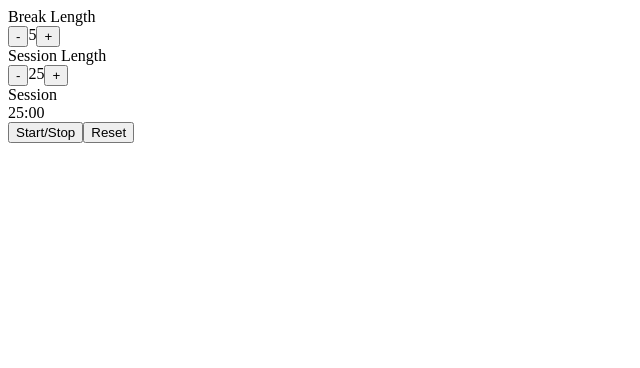
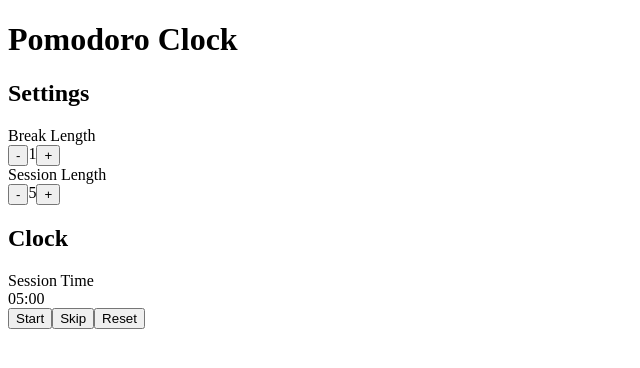
Before and after one commit to cyrilgourgouillon/pomodoro-clock, an Angular app: page / in a window 1280 px wide. Shown: the top 368 px of the page, without its empty margins (0-640 px from the left). Built offline with nearby package versions, Linux system fonts and the light colour scheme.

Commit message:
Timer works + command buttons work #7 #6 #4 #3

```diff
--- a/src/app/app.component.html
+++ b/src/app/app.component.html
@@ -1,5 +1,8 @@
+<h1>Pomodoro Clock</h1>
+<h2 id="title">Settings</h2>
+
 <app-time-selector timeSelectorName="Break" [minValue]="0" [maxValue]="20"></app-time-selector>
 
 <app-time-selector timeSelectorName="Session" [minValue]="0" [maxValue]="60"></app-time-selector>
 
-<app-timer [minutes]="timerMinute"></app-timer>
+<app-timer></app-timer>
--- a/src/app/app.component.ts
+++ b/src/app/app.component.ts
@@ -1,4 +1,4 @@
-import { Component, OnInit } from '@angular/core';
+import { Component } from '@angular/core';
 
 import { TimerService } from './service/timer/timer.service';
 import { Timer } from './timer';
@@ -12,25 +12,12 @@ export class AppComponent {
   title = 'pomodoro-clock';
   timerMinute : Timer["minute"];
   timerSecond : Timer["second"];
+  state : 'start' | 'stop';
 
   constructor(private timerService: TimerService) { }
 
   ngOnInit() {
-    this.timerService.currentBreakMinute.subscribe((value) => {
-      this.timerMinute = value;
-    });
 
-    this.timerService.currentBreakSecond.subscribe((value) => {
-      this.timerSecond = value;
-    });
-
-    this.timerService.currentSessionMinute.subscribe((value) => {
-      this.timerMinute = value;
-    });
-
-    this.timerService.currentSessionSecond.subscribe((value) => {
-      this.timerSecond = value;
-    });
   }
 
 }
--- a/src/app/service/timer/timer.service.ts
+++ b/src/app/service/timer/timer.service.ts
@@ -7,15 +7,18 @@ import { Timer } from 'src/app/timer';
   providedIn: 'root'
 })
 export class TimerService {
-  private sessionMinute = new BehaviorSubject<number>(25);
+  sessionMinute = new BehaviorSubject<number>(5);
   currentSessionMinute = this.sessionMinute.asObservable();
   private sessionSecond = new BehaviorSubject<number>(0);
   currentSessionSecond = this.sessionSecond.asObservable();
 
-  private breakMinute = new BehaviorSubject<number>(5);
+  private breakMinute = new BehaviorSubject<number>(1);
   currentBreakMinute = this.breakMinute.asObservable();
   private breakSecond = new BehaviorSubject<number>(0);
   currentBreakSecond = this.breakSecond.asObservable();
+
+  private state = new BehaviorSubject<'start' | 'stop'>('stop');
+  currentState = this.state.asObservable();
 
   getDefaultSessionMinute() {
     return this.sessionMinute.value;
@@ -41,6 +44,10 @@ export class TimerService {
     this.breakSecond.next(second);
   }
 
+  setState(state: 'start' | 'stop') {
+    this.state.next(state);
+  }
+
   constructor() { }
 
 }
--- a/src/app/timer/timer.component.html
+++ b/src/app/timer/timer.component.html
@@ -1,11 +1,17 @@
 <div id="session-container">
-	<div id="timer-label">Session</div>
+	<h2 id="timer-label">Clock</h2>
+	<div id="type-title-label">
+		<span *ngIf="type === 'break'">Break Time</span>
+		<span *ngIf="type === 'session'">Session Time</span>
+	</div>
 	<div id="time-left">
 		<span>{{minutes | timerDisplay}}</span>:<span>{{seconds | timerDisplay}}</span>
 	</div>
 </div>
 
 <div id="controls-container">
-	<button id="start_stop">Start/Stop</button>
-	<button id="reset">Reset</button>
+	<button id="start-btn" *ngIf="state === 'stop'" (click)="changeState('stop')">Start</button>
+	<button id="stop-btn" *ngIf="state === 'start'" (click)="changeState('start')">Stop</button>
+	<button id="skip" (click)="skipTimer()">Skip</button>
+	<button id="reset" (click)="resetTimer()">Reset</button>
 </div>
--- a/src/app/timer/timer.component.ts
+++ b/src/app/timer/timer.component.ts
@@ -1,6 +1,6 @@
-import { Component, OnInit, Input } from '@angular/core';
+import { Component, OnInit } from '@angular/core';
 
-import { TimerDisplayPipe } from '../pipe/timer-display.pipe';
+import { TimerService } from '../service/timer/timer.service';
 
 @Component({
   selector: 'app-timer',
@@ -9,14 +9,109 @@ import { TimerDisplayPipe } from '../pipe/timer-display.pipe';
 })
 export class TimerComponent implements OnInit {
 
-  @Input() minutes: number;
+  minutes: number;
   seconds: number = 0;
-  state: 'start' | 'stop' = 'stop';
+  state: 'start' | 'stop';
+  type: 'session' | 'break';
+  interval: any;
 
-  constructor() { }
+  constructor(private timerService: TimerService) { }
 
   ngOnInit(): void {
+    this.type = 'session';
 
+    this.timerService.currentSessionMinute.subscribe((value) => {
+      this.minutes = value;
+    });
+
+    this.timerService.currentSessionSecond.subscribe((value) => {
+      this.seconds = value;
+    });
+
+    this.timerService.currentState.subscribe((value) => {
+      this.state = value;
+    });
+  }
+
+  changeState(value: 'start' | 'stop'): void {
+    if (this.state === 'start') {
+      this.setTimerOff();
+    }
+    else if (this.state === 'stop') {
+      this.setTimerOn();
+    }
+    this.setState(value);
+  }
+
+  setState(value: 'start' | 'stop'): void {
+    this.state = value;
+    this.timerService.setState(value);
+  }
+
+  setTimerOn(): void {
+    this.interval = setInterval(() => {
+      if (this.seconds === 0) {
+        this.seconds = 59;
+        this.minutes--;
+      } else {
+        this.seconds--;
+      }
+
+      if (this.minutes === 0 && this.seconds === 0) {
+        if (this.type === 'break') {
+          this.setSessionTimer();
+        } else if (this.type === 'session') {
+          this.setBreakTimer();
+        }
+      }
+    }, 1);
+  }
+
+  setTimerOff(): void {
+    clearInterval(this.interval);
+  }
+
+  setSessionTimer(): void {
+    this.timerService.currentSessionMinute.subscribe((value) => {
+      this.minutes = value;
+    });
+    this.timerService.currentSessionSecond.subscribe((value) => {
+      this.seconds = value;
+    });
+    this.setTimerType('session');
+  }
+
+  setBreakTimer(): void {
+    this.timerService.currentBreakMinute.subscribe((value) => {
+      this.minutes = value;
+    });
+    this.timerService.currentBreakSecond.subscribe((value) => {
+      this.seconds = value;
+    });
+    this.setTimerType('break');
+  }
+
+  setTimerType(value: 'session' | 'break'): void {
+    this.type = value;
+  }
+
+  skipTimer(): void {
+    if (this.type === 'break') {
+      this.setSessionTimer();
+    } else if (this.type === 'session') {
+      this.setBreakTimer();
+    }
+  }
+
+  resetTimer(): void {
+    this.setTimerOff();
+    this.setState('stop');
+    this.timerService.currentSessionMinute.subscribe((value) => {
+      this.minutes = value;
+    });
+    this.timerService.currentSessionSecond.subscribe((value) => {
+      this.seconds = value;
+    });
   }
 
 }
```
